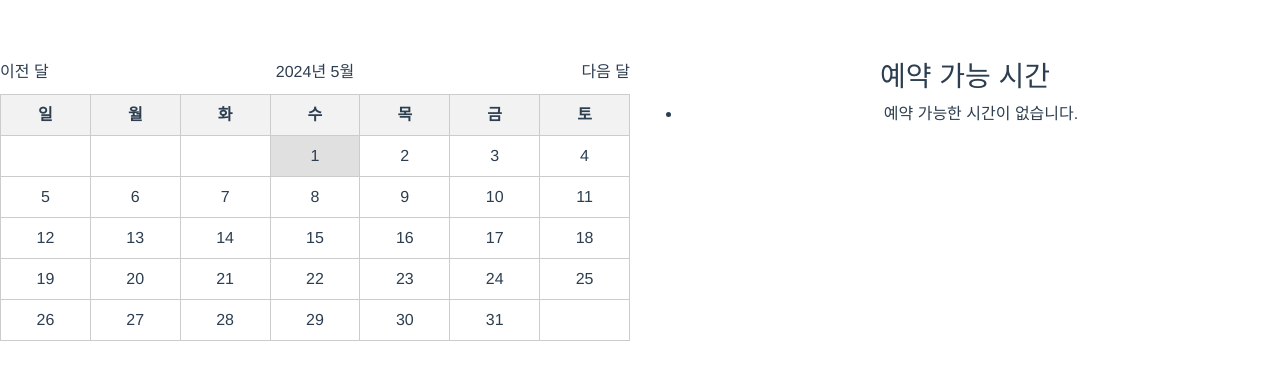
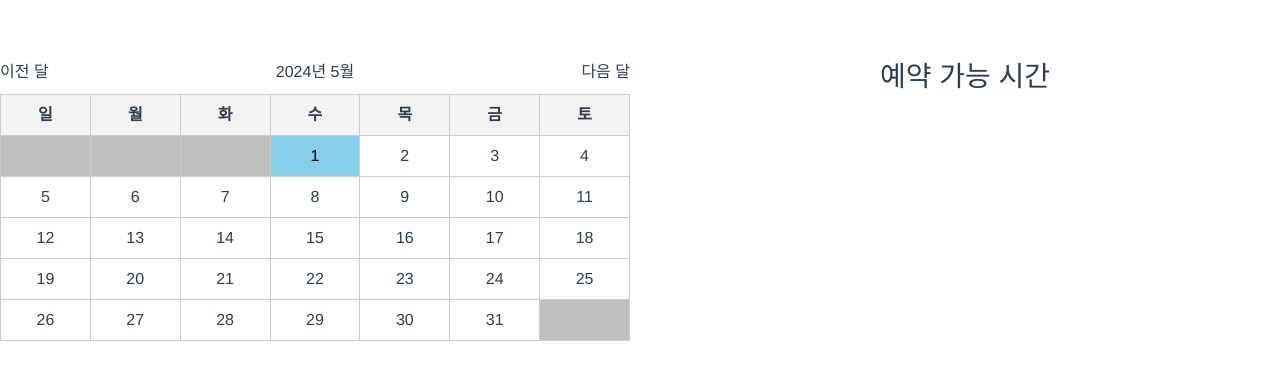
Before and after one commit to h0-shi/kidwiz, a Vue app in the folder vue_kidwiz/: page /#/regTime in a window 1280 px wide. Shown: the top 380 px of the page. Built offline with nearby package versions, Linux system fonts and the light colour scheme.

Commit message:
time table 셀 선택시 색 변경

```diff
--- a/vue_kidwiz/src/views/regviews/RegRev.vue
+++ b/vue_kidwiz/src/views/regviews/RegRev.vue
@@ -93,7 +93,6 @@ export default {
             try{
                 const response = await axios.get('http://localhost:3000/regDetail?rgno='+reg_no);
                 this.responseData = response.data;
-                console.log(this.responseData)
             } catch(error) {
                 console.log('에러 발생: '+error )
             }
--- a/vue_kidwiz/src/views/regviews/RegTime.vue
+++ b/vue_kidwiz/src/views/regviews/RegTime.vue
@@ -23,15 +23,16 @@
             </tr>
             </thead>
             <tbody>
-            <tr v-for="week in calendar" :key="week">
+            <tr v-for="(week, rowIndex) in calendar" :key="rowIndex">
               <td
-                v-for="day in week"
-                :key="day.date"
-                :class="{
+                v-for="(day, cellIndex) in week"
+                :key="cellIndex"
+                :class="[{
                   'current-day': isCurrentDay(day.date),
-                  disabled: !day.isCurrentMonth,
-                }"
-                @click="selectDay(day.date)"
+                  disabled: pastDate(day.date),
+                },
+                {'selected' : isSelected === rowIndex+''+cellIndex}]"
+                @click="selectDay(rowIndex, cellIndex, day.date)"
               >
                 {{ day.day }}
               </td>
@@ -42,10 +43,7 @@
       <div class="available-times-container">
         <h3>예약 가능 시간</h3>
         <ul v-if="selectedDate">
-          <li v-for="time in availableTimes" :key="time">{{ time }}</li>
-          <li v-if="availableTimes.length === 0">
-            예약 가능한 시간이 없습니다.
-          </li>
+          <li v-for="time in availableTime" :key="time">{{ time }}</li>
         </ul>
         <p v-else>날짜를 선택해주세요.</p>
       </div>
@@ -57,6 +55,12 @@
 import { ref, computed } from "vue";
 
 export default {
+  data(){
+    return{
+      isSelected : null,
+      availableTime: [],
+    };
+  },
   setup() {
     const currentDate = new Date();
     const currentYear = ref(currentDate.getFullYear());
@@ -125,16 +129,16 @@ export default {
         currentMonth.value++;
       }
     };
+    const pastDate = (date) => {
+      const today = new Date();
+      return date < today;
+    }
 
-    const selectDay = (date) => {
-      selectedDate.value = date;
-      // 실제로는 백엔드 API를 호출하여 해당 날짜의 예약 가능 시간을 가져와야 합니다.
-      // 예시: fetchAvailableTimes(date);
-      availableTimes.value = ["09:00", "10:00", "11:00", "14:00", "15:00"];
-
-
-    };
-
+    //없엘까
+    const available = (date) => {
+      const today = new Date();
+      return date > today;
+    }
     const isCurrentDay = (date) => {
       if (!date) {
         return false; // 날짜가 null인 경우 false를 반환
@@ -157,10 +161,22 @@ export default {
       calendar,
       prevMonth,
       nextMonth,
-      selectDay,
       isCurrentDay,
+      pastDate,
+      available,
     };
   },
+  methods: {
+    selectDay(rowIndex,cellIndex,date){
+      if(this,this.availableTime.length<4){
+        this.availableTime = ["가","나","다","라","마"];
+      } else {
+        this.availableTime = ["가","나","다"];
+      }
+      this.isSelected = rowIndex+''+cellIndex;
+      console.log(date);
+    }
+  }
 };
 </script>
 
@@ -201,13 +217,21 @@ export default {
 
 .calendar td.disabled {
   color: #ccc;
+  background-color: #c0c0c0;
 }
 
 .calendar td.current-day {
-  background-color: #e0e0e0;
+  color: black;
+  background-color: skyblue;
 }
 
 .available-times-container {
   flex: 1;
 }
+.selected{
+  background-color: yellow;
+}
+.available{
+  background-color: white;
+}
 </style>
```
